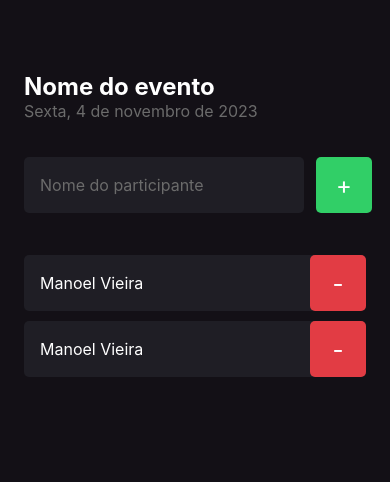
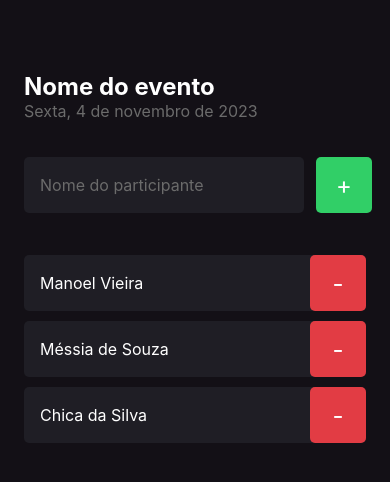
Before and after one commit to manoelvieira0/taskapp, a React Native app: screen / in a window 390 px wide. Shown: the top 482 px of the page. Built offline with nearby package versions, Linux system fonts and the light colour scheme.

Commit message:
Utilizando Propriedades no Componente

```diff
--- a/src/components/Participant/index.tsx
+++ b/src/components/Participant/index.tsx
@@ -2,10 +2,16 @@ import { View, Text, TouchableOpacity } from 'react-native';
 
 import { styles } from './styles';
 
-export function Participant() {
+type Props = {
+    name: string;
+}
+
+export function Participant({name}: Props) {
     return (
         <View style={styles.container}>
-            <Text style={styles.name}>Manoel Vieira</Text>
+            <Text style={styles.name}>
+                {name}
+            </Text>
             <TouchableOpacity style={styles.button}>
                 <Text style={styles.buttonText}>-</Text>
             </TouchableOpacity>
--- a/src/screens/Home/index.tsx
+++ b/src/screens/Home/index.tsx
@@ -31,8 +31,9 @@ export function Home() {
                 </TouchableOpacity>
             </View>
 
-            <Participant/>
-            <Participant/>
+            <Participant name="Manoel Vieira" />
+            <Participant name="Méssia de Souza" />
+            <Participant name="Chica da Silva" />
         </View>
     );
 }
```
